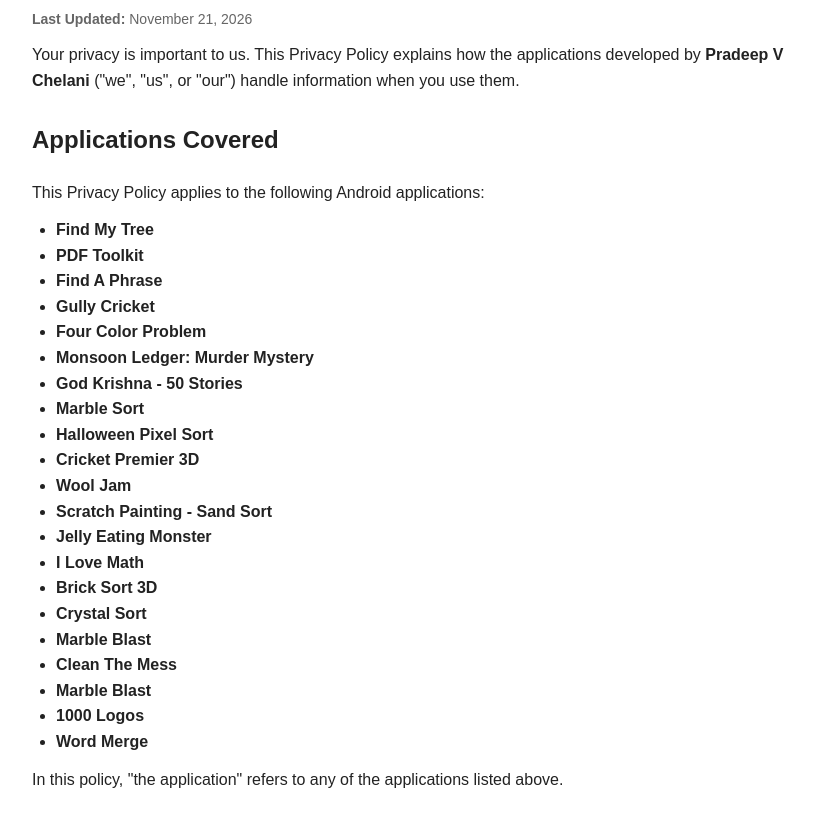
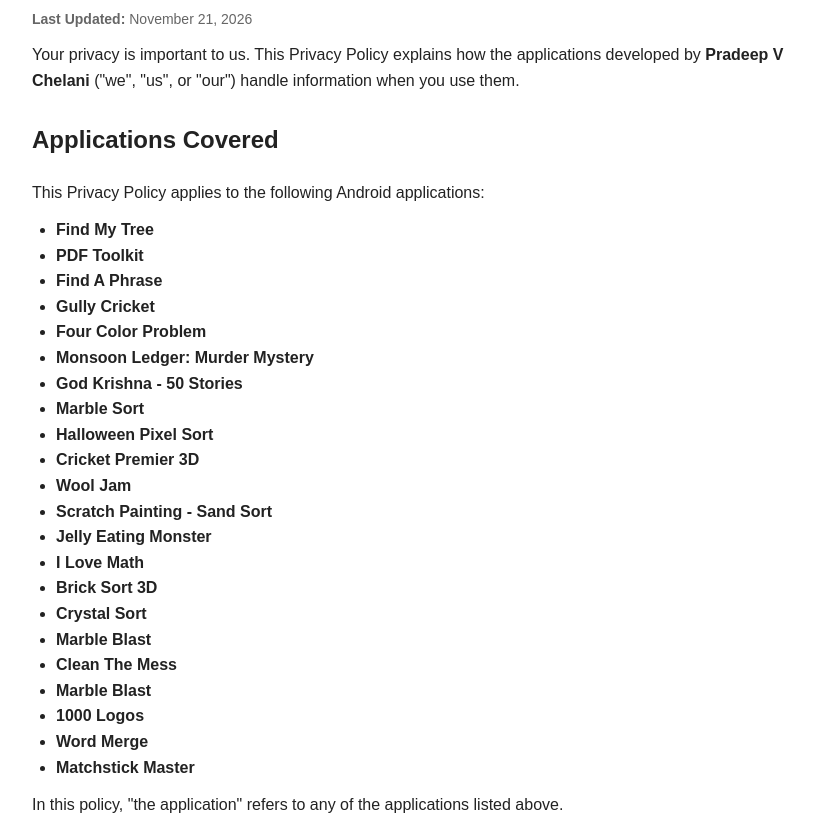
Before and after one commit to learningwithpradeep/learningwithpradeep.github.io, a plain HTML site: page index.html in a window 1280 px wide. Shown: the part 145-960 px from the top of the page, without its empty margins (208-1022 px from the left). Drawn offline with Linux system fonts and the light colour scheme.

Commit message:
Update index.html

```diff
--- a/index.html
+++ b/index.html
@@ -73,6 +73,7 @@
       <li><strong>Marble Blast</strong></li>
        <li><strong>1000 Logos</strong></li>
       <li><strong>Word Merge</strong></li>
+       <li><strong>Matchstick Master</strong></li>
     </ul>
     <p>
       In this policy, "the application" refers to any of the applications
```
